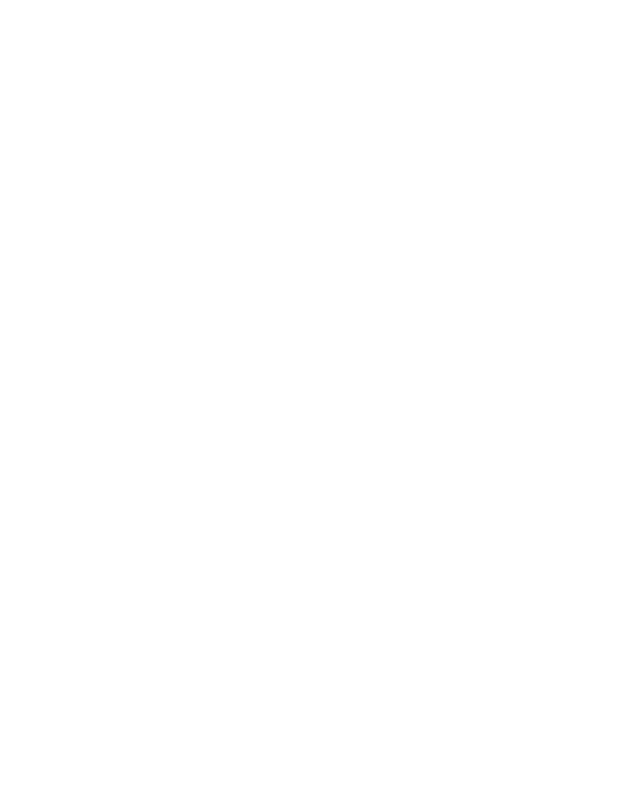
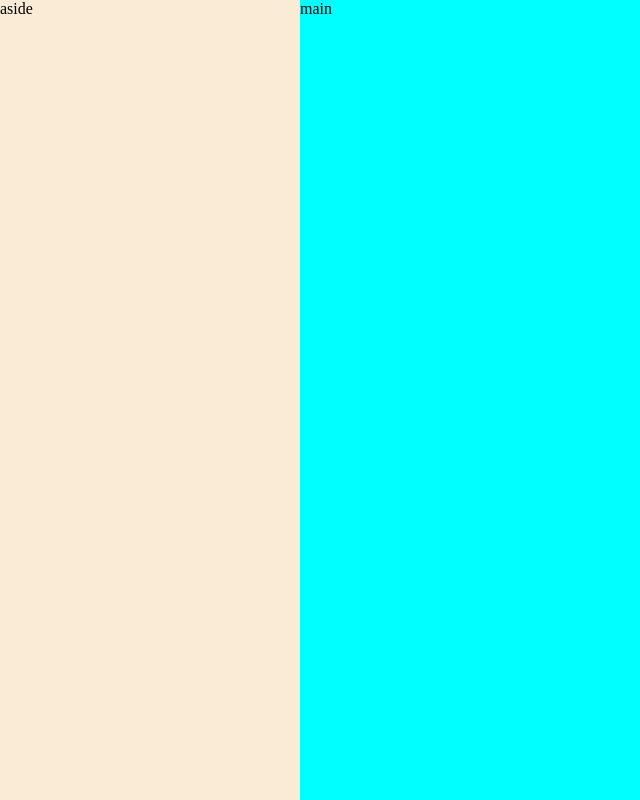
Before and after one commit to VitalijusS/eduhouse, a website: page index.html in a window 1280 px wide. Shown: the whole page, without its empty margins (0-640 px from the left). Drawn offline with Linux system fonts and the light colour scheme.

Commit message:
basic layout

```diff
--- /dev/null
+++ b/css/main.css
@@ -0,0 +1,19 @@
+*{
+    box-sizing: border-box;
+}
+
+body {
+    display: grid;
+    grid-template-columns: 300px 1fr;
+    margin: 0;
+    min-height: 100vh;
+
+}
+
+aside {
+    background-color: antiquewhite;
+}
+
+main {
+    background-color: aqua;
+}
--- a/index.html
+++ b/index.html
@@ -4,11 +4,17 @@
 <head>
     <meta charset="UTF-8">
     <meta name="viewport" content="width=device-width, initial-scale=1.0">
-    <title>Document</title>
+    <title>Eduhouse</title>
+    <link rel="stylesheet" href="./css/main.css">
 </head>
 
 <body>
-
+    <aside>
+        aside
+    </aside>
+    <main>
+        main
+    </main>
 </body>
 
 </html>
```
